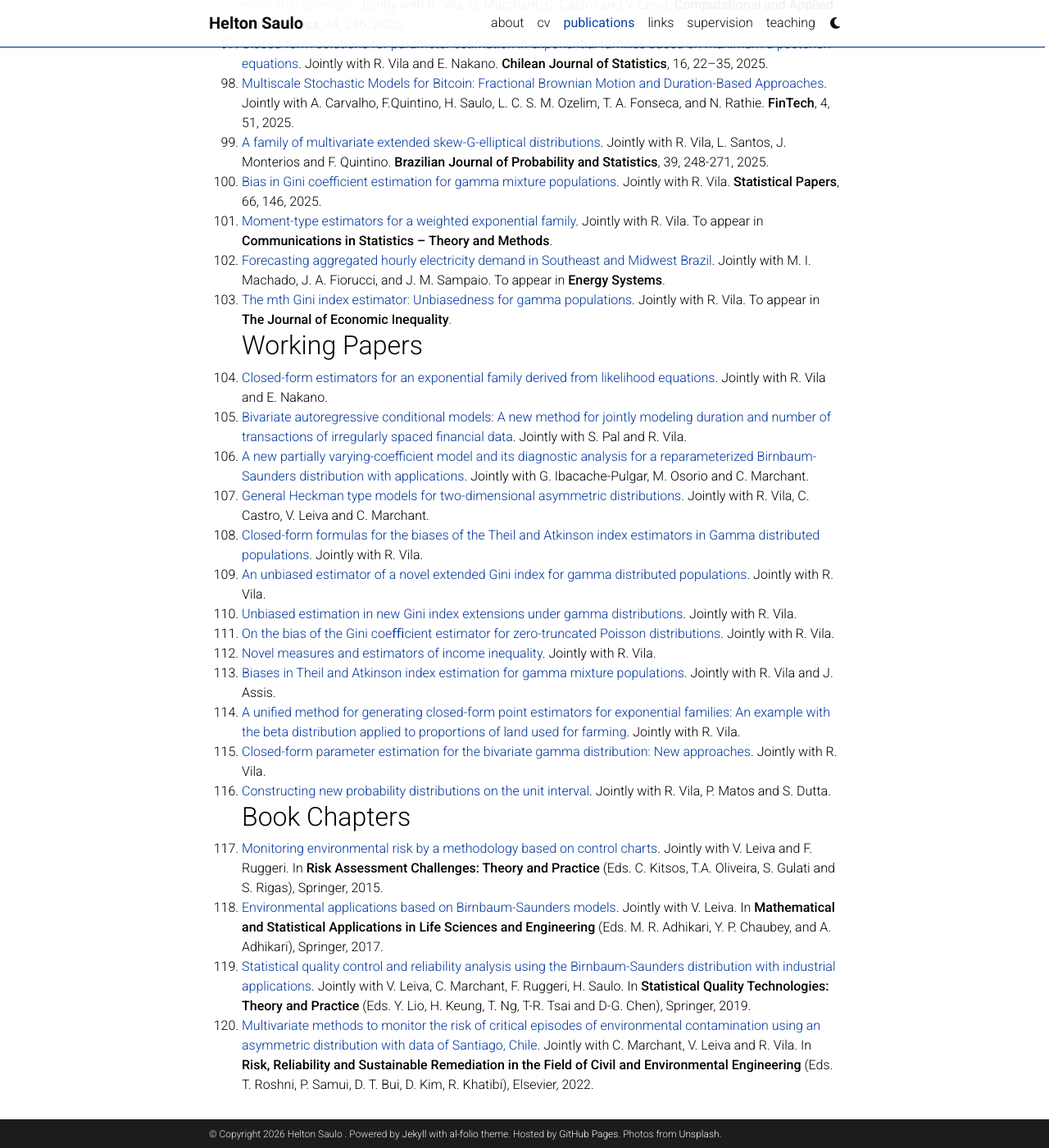
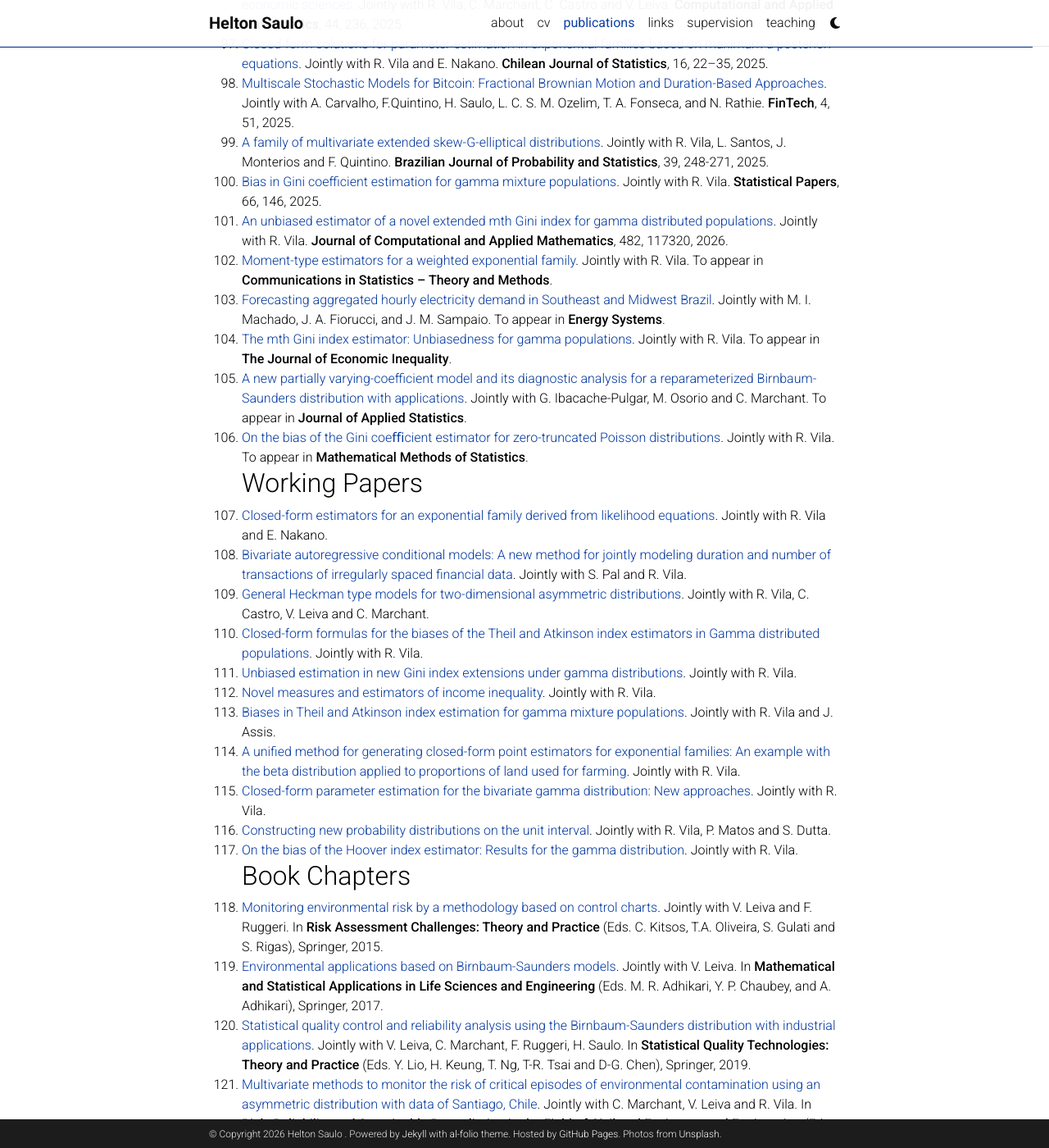
Before and after one commit to heltonsaulo/heltonsaulo.github.io, a Jekyll site: the page built from _pages/Journal.md, in a window 1280 px wide and 1400 px high, scrolled down 5877 px. Shown: the whole window at 82% size. Built offline with Jekyll 4.4.1, drawn with Linux system fonts in a browser that asks for light colours; comment, search, counter and statistics services are not loaded; a style sheet for code colours, icons or effects is not loaded.

Commit message:
Update Journal.md

```diff
--- a/_pages/Journal.md
+++ b/_pages/Journal.md
@@ -109,25 +109,26 @@
   98.  [Multiscale Stochastic Models for Bitcoin: Fractional Brownian Motion and Duration-Based Approaches](https://doi.org/10.3390/fintech4030051). Jointly with A. Carvalho, F.Quintino, H. Saulo, L. C. S. M. Ozelim, T. A. Fonseca, and N. Rathie. **FinTech**, 4, 51, 2025.
   99.  [A family of multivariate extended skew-G-elliptical distributions](https://doi.org/10.1214/25-BJPS634). Jointly with R. Vila, L. Santos, J. Monterios and F. Quintino. **Brazilian Journal of Probability and Statistics**, 39, 248-271, 2025.
   100.  [Bias in Gini coefficient estimation for gamma mixture populations](https://doi.org/10.1007/s00362-025-01768-w). Jointly with R. Vila. **Statistical Papers**, 66, 146, 2025.
-  101.  [Moment-type estimators for a weighted exponential family](https://doi.org/10.1080/03610926.2025.2492840). Jointly with R. Vila. To appear in **Communications in Statistics – Theory and Methods**.
-  102.  [Forecasting aggregated hourly electricity demand in Southeast and Midwest Brazil](https://doi.org/10.1007/s12667-025-00761-4). Jointly with M. I. Machado, J. A. Fiorucci, and J. M. Sampaio. To appear in **Energy Systems**.
-  103.  [The mth Gini index estimator: Unbiasedness for gamma populations](10.1007/s10888-025-09715-3). Jointly with R. Vila. To appear in **The Journal of Economic Inequality**.
+  101.  [An unbiased estimator of a novel extended mth Gini index for gamma distributed populations](https://doi.org/10.1016/j.cam.2025.117320). Jointly with R. Vila. **Journal of Computational and Applied Mathematics**, 482, 117320, 2026.
+  102.  [Moment-type estimators for a weighted exponential family](https://doi.org/10.1080/03610926.2025.2492840). Jointly with R. Vila. To appear in **Communications in Statistics – Theory and Methods**.
+  103.  [Forecasting aggregated hourly electricity demand in Southeast and Midwest Brazil](https://doi.org/10.1007/s12667-025-00761-4). Jointly with M. I. Machado, J. A. Fiorucci, and J. M. Sampaio. To appear in **Energy Systems**.
+  104.  [The mth Gini index estimator: Unbiasedness for gamma populations](10.1007/s10888-025-09715-3). Jointly with R. Vila. To appear in **The Journal of Economic Inequality**.
+  105.  [A new partially varying-coefficient model and its diagnostic analysis for a reparameterized Birnbaum-Saunders distribution with applications](https://). Jointly with G. Ibacache-Pulgar, M. Osorio and C. Marchant. To appear in **Journal of Applied Statistics**.
+  106.  [On the bias of the Gini coeﬃcient estimator for zero-truncated Poisson distributions](http://arxiv.org/abs/2504.04518). Jointly with R. Vila. To appear in **Mathematical Methods of Statistics**.
 ## Working Papers
-  104.  [Closed-form estimators for an exponential family derived from likelihood equations](https://arxiv.org/abs/2405.14509). Jointly with R. Vila and E. Nakano.
-  105.  [Bivariate autoregressive conditional models: A new method for jointly modeling duration and number of transactions of irregularly spaced financial data](https://). Jointly with S. Pal and R. Vila.
-  106.  [A new partially varying-coefficient model and its diagnostic analysis for a reparameterized Birnbaum-Saunders distribution with applications](https://). Jointly with G. Ibacache-Pulgar, M. Osorio and C. Marchant.
-  107.  [General Heckman type models for two-dimensional asymmetric distributions](http://). Jointly with R. Vila, C. Castro, V. Leiva and C. Marchant.
-  108.  [Closed-form formulas for the biases of the Theil and Atkinson index estimators in Gamma distributed populations](http://arxiv.org/abs/2504.13806). Jointly with R. Vila.
-  109.  [An unbiased estimator of a novel extended Gini index for gamma distributed populations](http://arxiv.org/abs/2505.01659). Jointly with R. Vila.
-  110.  [Unbiased estimation in new Gini index extensions under gamma distributions](http://arxiv.org/abs/2506.00666). Jointly with R. Vila.
-  111. [On the bias of the Gini coeﬃcient estimator for zero-truncated Poisson distributions](http://arxiv.org/abs/2504.04518). Jointly with R. Vila.
+  107.  [Closed-form estimators for an exponential family derived from likelihood equations](https://arxiv.org/abs/2405.14509). Jointly with R. Vila and E. Nakano.
+  108.  [Bivariate autoregressive conditional models: A new method for jointly modeling duration and number of transactions of irregularly spaced financial data](https://). Jointly with S. Pal and R. Vila.
+  109.  [General Heckman type models for two-dimensional asymmetric distributions](http://). Jointly with R. Vila, C. Castro, V. Leiva and C. Marchant.
+  110.  [Closed-form formulas for the biases of the Theil and Atkinson index estimators in Gamma distributed populations](http://arxiv.org/abs/2504.13806). Jointly with R. Vila.
+  111.  [Unbiased estimation in new Gini index extensions under gamma distributions](http://arxiv.org/abs/2506.00666). Jointly with R. Vila.
   112. [Novel measures and estimators of income inequality](http://arxiv.org/abs/2508.02965). Jointly with R. Vila.
   113. [Biases in Theil and Atkinson index estimation for gamma mixture populations](http://arxiv.org/abs/2506.22168). Jointly with R. Vila and J. Assis.
   114. [A unified method for generating closed-form point estimators for exponential families: An example with the beta distribution applied to proportions of land used for farming](https://arxiv.org/abs/2508.12169). Jointly with R. Vila.
   115. [Closed-form parameter estimation for the bivariate gamma distribution: New approaches](https://arxiv.org/abs/2509.10794). Jointly with R. Vila.
   116. [Constructing new probability distributions on the unit interval](https://arxiv.org/abs/2508.01154). Jointly with R. Vila, P. Matos and S. Dutta.
+  117. [On the bias of the Hoover index estimator: Results for the gamma distribution](http://). Jointly with R. Vila.
 ## Book Chapters
- 117.  [Monitoring environmental risk by a methodology based on control charts](https://link.springer.com/chapter/10.1007/978-3-319-18029-8_14). Jointly with V. Leiva and F. Ruggeri. In **Risk Assessment Challenges: Theory and Practice** (Eds. C. Kitsos, T.A. Oliveira, S. Gulati and S. Rigas), Springer, 2015.
- 118.  [Environmental applications based on Birnbaum-Saunders models](https://link.springer.com/chapter/10.1007/978-981-10-5370-2_14). Jointly with V. Leiva. In **Mathematical and Statistical Applications in Life Sciences and Engineering** (Eds. M. R. Adhikari,  Y. P. Chaubey,  and A. Adhikari), Springer, 2017.
- 119.  [Statistical quality control and reliability analysis using the Birnbaum-Saunders distribution with industrial applications](https://link.springer.com/chapter/10.1007/978-3-030-20709-0_2). Jointly with V. Leiva, C. Marchant, F. Ruggeri, H. Saulo. In **Statistical Quality Technologies: Theory and Practice** (Eds. Y. Lio, H. Keung, T. Ng, T-R. Tsai and D-G. Chen), Springer, 2019.
- 120.  [Multivariate methods to monitor the risk of critical episodes of environmental contamination using an asymmetric distribution with data of Santiago, Chile](https://doi.org/10.1016/B978-0-323-85698-0.00024-1). Jointly with C. Marchant, V. Leiva and R. Vila. In **Risk, Reliability and Sustainable Remediation in the Field of Civil and Environmental Engineering** (Eds. T. Roshni, P. Samui, D. T. Bui, D. Kim, R. Khatibi), Elsevier, 2022.
+  118.  [Monitoring environmental risk by a methodology based on control charts](https://link.springer.com/chapter/10.1007/978-3-319-18029-8_14). Jointly with V. Leiva and F. Ruggeri. In **Risk Assessment Challenges: Theory and Practice** (Eds. C. Kitsos, T.A. Oliveira, S. Gulati and S. Rigas), Springer, 2015.
+  119.  [Environmental applications based on Birnbaum-Saunders models](https://link.springer.com/chapter/10.1007/978-981-10-5370-2_14). Jointly with V. Leiva. In **Mathematical and Statistical Applications in Life Sciences and Engineering** (Eds. M. R. Adhikari,  Y. P. Chaubey,  and A. Adhikari), Springer, 2017.
+  120.  [Statistical quality control and reliability analysis using the Birnbaum-Saunders distribution with industrial applications](https://link.springer.com/chapter/10.1007/978-3-030-20709-0_2). Jointly with V. Leiva, C. Marchant, F. Ruggeri, H. Saulo. In **Statistical Quality Technologies: Theory and Practice** (Eds. Y. Lio, H. Keung, T. Ng, T-R. Tsai and D-G. Chen), Springer, 2019.
+  121.  [Multivariate methods to monitor the risk of critical episodes of environmental contamination using an asymmetric distribution with data of Santiago, Chile](https://doi.org/10.1016/B978-0-323-85698-0.00024-1). Jointly with C. Marchant, V. Leiva and R. Vila. In **Risk, Reliability and Sustainable Remediation in the Field of Civil and Environmental Engineering** (Eds. T. Roshni, P. Samui, D. T. Bui, D. Kim, R. Khatibi), Elsevier, 2022.
```
